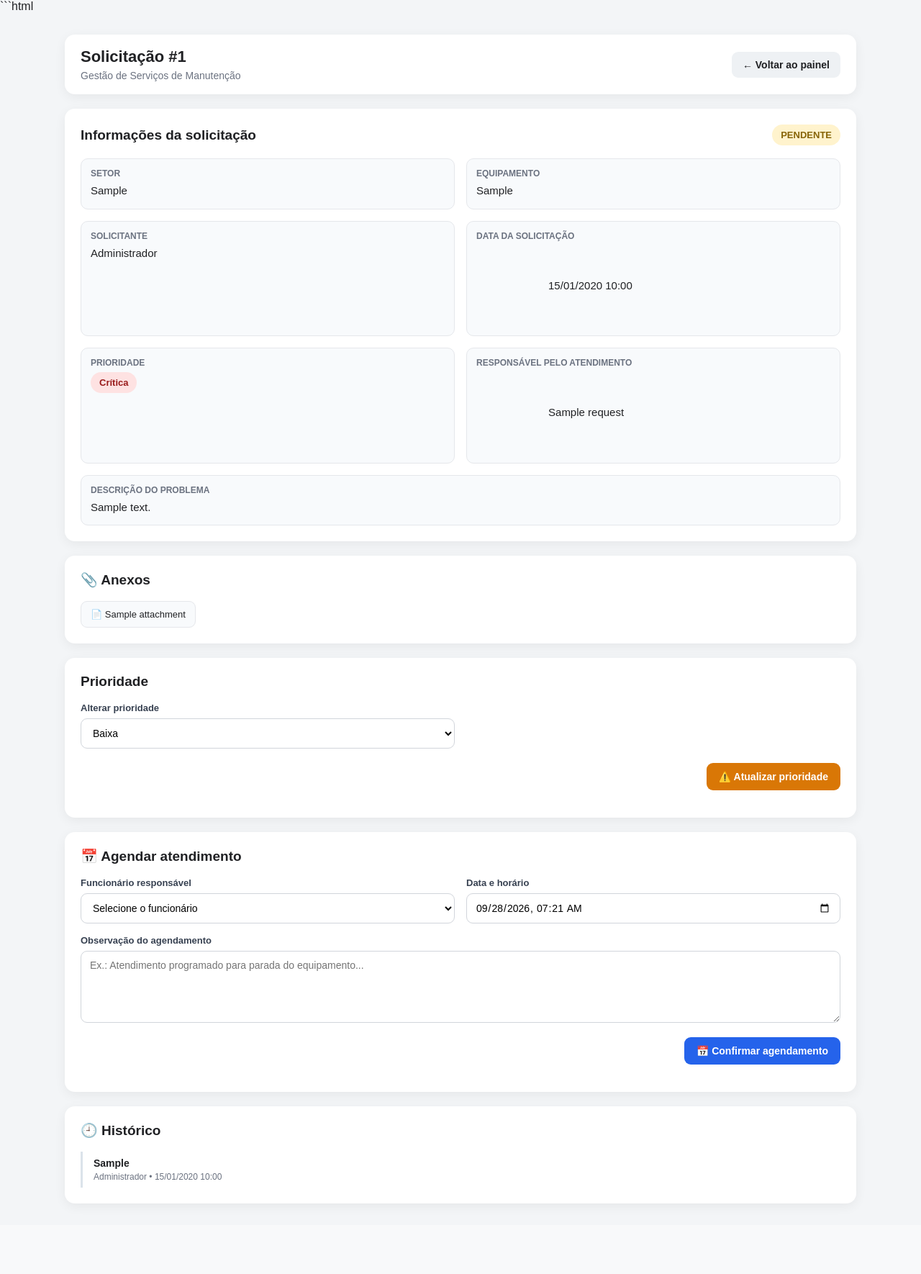
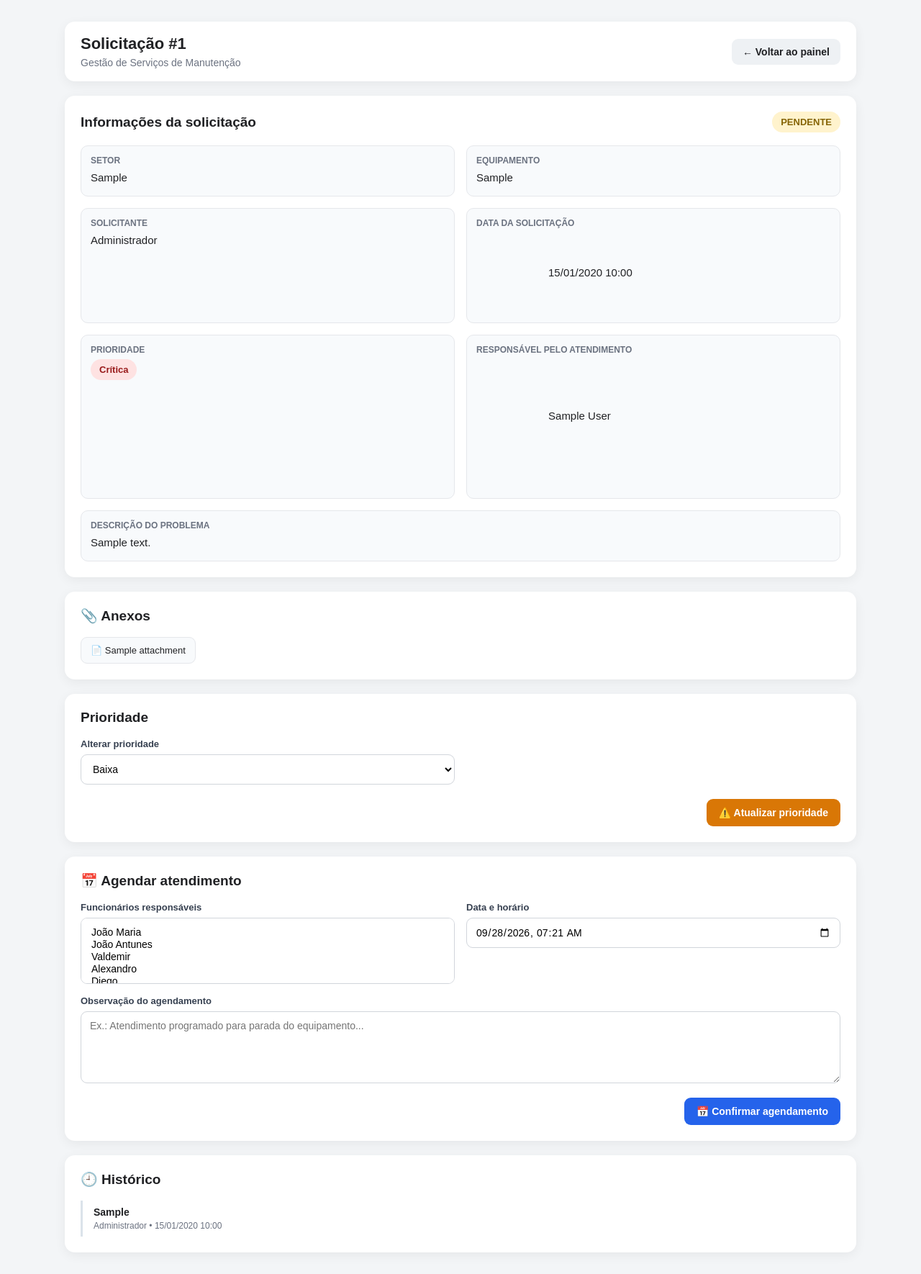
Before and after one commit to tfpr123-bot/SM---Solicita-o-de-manuten-o, a FastAPI app: page /solicitacao/1 in a window 1280 px wide. Shown: the whole page at 72% size. Before the commit the page ends 1675 px from the top, so only its background shows below. Run offline with FastAPI, Linux system fonts and the light colour scheme; the visitor is signed in with stand-in values (Sample User, id 1); tables that the repository leaves empty hold one stand-in row (values such as "Sample post"); some libraries are stand-ins or nearby versions.

Commit message:
Update detalhe.html

````diff
--- a/templates/detalhe.html
+++ b/templates/detalhe.html
@@ -1,4 +1,3 @@
-```html
 <!DOCTYPE html>
 <html lang="pt-BR">
 <head>
@@ -483,13 +482,23 @@
             <div class="field">
                 <div class="label">Responsável pelo atendimento</div>
                 <div class="value">
-                    {% if item.executor_name %}
+
+                    {% if executed_employees %}
+                        {{ executed_employees|join(", ") }}
+
+                    {% elif item.executor_name %}
                         {{ item.executor_name }}
+
+                    {% elif scheduled_employees %}
+                        {{ scheduled_employees|join(", ") }}
+
                     {% elif item.scheduled_employee %}
                         {{ item.scheduled_employee }}
+
                     {% else %}
                         Não definido
                     {% endif %}
+
                 </div>
             </div>
 
@@ -605,19 +614,16 @@
 
                 <div class="form-group">
 
-                    <label for="scheduled_employee">
-                        Funcionário responsável
+                    <label for="scheduled_employees">
+                        Funcionários responsáveis
                     </label>
 
                     <select
-                        name="scheduled_employee"
-                        id="scheduled_employee"
+                        name="scheduled_employees"
+                        id="scheduled_employees"
+                        multiple
                         required
                     >
-
-                        <option value="">
-                            Selecione o funcionário
-                        </option>
 
                         {% for employee in maintenance_employees %}
 
@@ -688,8 +694,16 @@
 
         <strong>📅 Atendimento agendado</strong>
 
-        {% if item.scheduled_employee %}
-            Funcionário: <strong>{{ item.scheduled_employee }}</strong>
+        {% if scheduled_employees %}
+
+            Funcionários:
+            <strong>{{ scheduled_employees|join(", ") }}</strong>
+
+        {% elif item.scheduled_employee %}
+
+            Funcionário:
+            <strong>{{ item.scheduled_employee }}</strong>
+
         {% endif %}
 
         {% if item.planned_at %}
@@ -710,7 +724,7 @@
 
 
     <!-- IMPRIMIR AGENDAMENTO -->
-    {% if user.role in ["manutencao", "adm"] and item.scheduled_employee %}
+    {% if user.role in ["manutencao", "adm"] and (scheduled_employees or item.scheduled_employee) %}
 
     <div class="card">
 
@@ -799,28 +813,27 @@
             <div class="form-grid">
 
 
-                <!-- EXECUTOR -->
+                <!-- EXECUTORES -->
                 <div class="form-group">
 
-                    <label for="executor_name">
-                        Funcionário executor
+                    <label for="executor_names">
+                        Funcionários executores
                     </label>
 
+                    {% set current_executors = executed_employees if executed_employees else scheduled_employees %}
+
                     <select
-                        name="executor_name"
-                        id="executor_name"
+                        name="executor_names"
+                        id="executor_names"
+                        multiple
                         required
                     >
-
-                        <option value="">
-                            Selecione o funcionário
-                        </option>
 
                         {% for employee in maintenance_employees %}
 
                             <option
                                 value="{{ employee }}"
-                                {% if item.scheduled_employee == employee %}
+                                {% if employee in current_executors %}
                                     selected
                                 {% endif %}
                             >
@@ -1001,11 +1014,21 @@
             <div class="field">
 
                 <div class="label">
-                    Funcionário executor
+                    Funcionários executores
                 </div>
 
                 <div class="value">
-                    {{ item.executor_name or "Não informado" }}
+
+                    {% if executed_employees %}
+                        {{ executed_employees|join(", ") }}
+
+                    {% elif item.executor_name %}
+                        {{ item.executor_name }}
+
+                    {% else %}
+                        Não informado
+                    {% endif %}
+
                 </div>
 
             </div>
````
